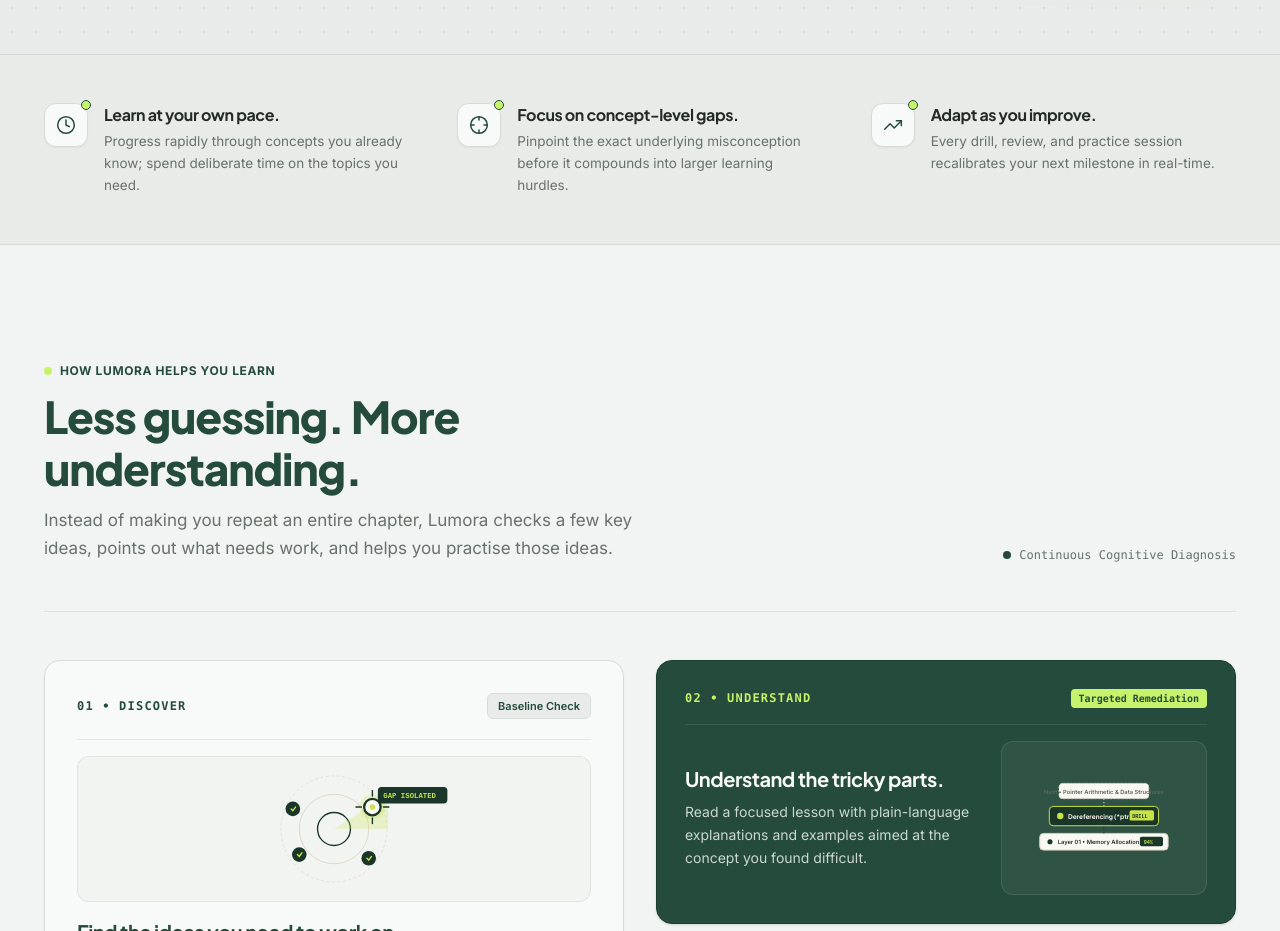
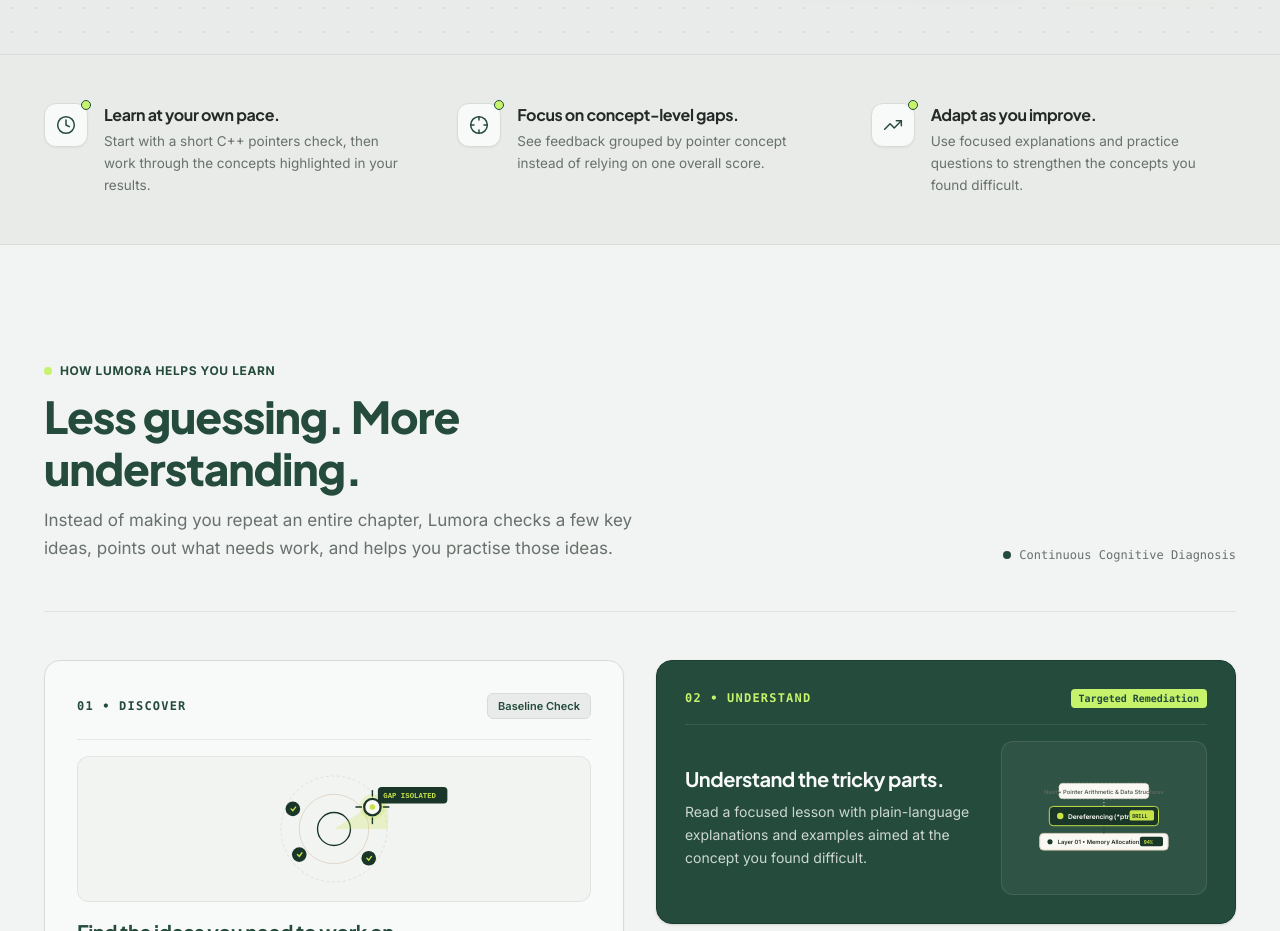
Before and after one commit to hanisnaff/Lumora, a React (Vite) app: page / in a window 1280 px wide. Shown: the part 800-1731 px from the top of the page. Built offline with nearby package versions, Linux system fonts and the light colour scheme; no server answers.

Commit message:
Polish ValueStrip.tsx for a clearer demo experience

```diff
--- a/src/components/ValueStrip.tsx
+++ b/src/components/ValueStrip.tsx
@@ -6,17 +6,17 @@ export const ValueStrip: React.FC = () => {
     {
       icon: Clock,
       title: 'Learn at your own pace.',
-      description: 'Progress rapidly through concepts you already know; spend deliberate time on the topics you need.'
+      description: 'Start with a short C++ pointers check, then work through the concepts highlighted in your results.'
     },
     {
       icon: Crosshair,
       title: 'Focus on concept-level gaps.',
-      description: 'Pinpoint the exact underlying misconception before it compounds into larger learning hurdles.'
+      description: 'See feedback grouped by pointer concept instead of relying on one overall score.'
     },
     {
       icon: TrendingUp,
       title: 'Adapt as you improve.',
-      description: 'Every drill, review, and practice session recalibrates your next milestone in real-time.'
+      description: 'Use focused explanations and practice questions to strengthen the concepts you found difficult.'
     }
   ];
 
```
